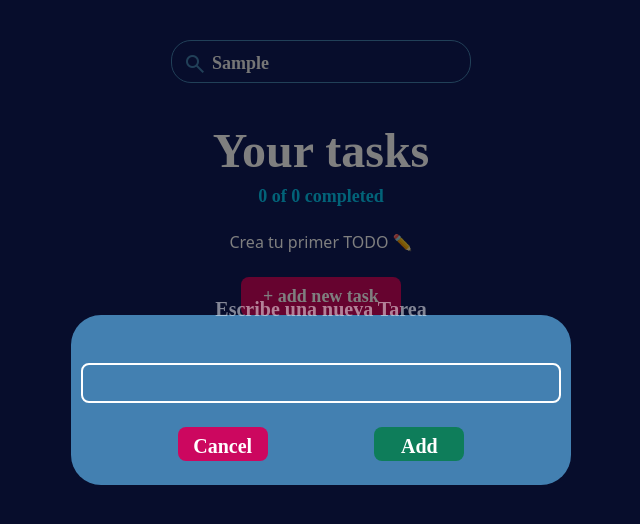
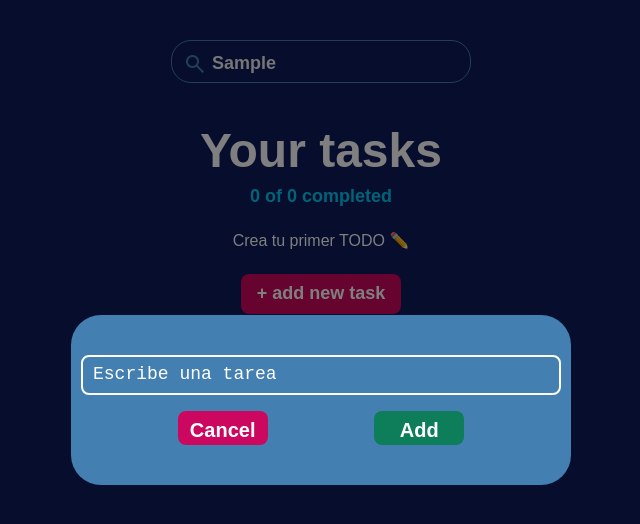
Before and after one commit to paurrev/Task-Management, a React (Vite) app in the folder 1er-proyecto todo/: page / in a window 1280 px wide. Both pictures are taken after typing "Sample" into the empty fields and a click on the button "+ add new task". Shown: the top 524 px of the page, without its empty margins (319-959 px from the left). Built offline with nearby package versions, Linux system fonts and the light colour scheme.

Commit message:
Change font and adjust modal styles

```diff
--- a/1er-proyecto todo/package.json
+++ b/1er-proyecto todo/package.json
@@ -10,6 +10,7 @@
     "preview": "vite preview"
   },
   "dependencies": {
+    "@fontsource-variable/heebo": "^5.0.22",
     "react": "^18.3.1",
     "react-dom": "^18.3.1",
     "react-loading-skeleton": "^3.4.0"
--- a/1er-proyecto todo/src/Modal/modal.css
+++ b/1er-proyecto todo/src/Modal/modal.css
@@ -9,6 +9,6 @@
   display: flex;
   justify-content: center;
   align-items: center;
-  font-family: 'Comfortaa', cursive;
+
   font-weight: 800;
 }
--- a/1er-proyecto todo/src/components/CreateTodoButton/CreateTodoButton.css
+++ b/1er-proyecto todo/src/components/CreateTodoButton/CreateTodoButton.css
@@ -1,10 +1,9 @@
-.todo-button-add{
-  font-family: 'Comfortaa', cursive;
+.todo-button-add {
   cursor: pointer;
   align-self: center;
   width: 160px;
   height: 40px;
-  background-color: #CC075F;
+  background-color: #cc075f;
   color: #ffff;
   border: none;
   border-radius: 8px;
--- a/1er-proyecto todo/src/components/TodoCounter/TodoCounter.css
+++ b/1er-proyecto todo/src/components/TodoCounter/TodoCounter.css
@@ -1,20 +1,19 @@
-.todo-header-task{
-  font-family: 'Comfortaa', cursive;
+.todo-header-task {
 }
 
 .todo-header_title {
   font-size: 3rem;
   font-weight: 700;
-  color: #FFFFFF;
+  color: #ffffff;
   text-align: start;
-  margin-bottom: .5rem;
+  margin-bottom: 0.5rem;
   text-align: center;
 }
 
-.todo-header-completed{
-  font-size:  1.125rem;
+.todo-header-completed {
+  font-size: 1.125rem;
   font-weight: 600;
-  color: #05C7F2;
+  color: #05c7f2;
   text-align: center;
   margin: 0;
 }
--- a/1er-proyecto todo/src/components/TodoForms/TodoForms.css
+++ b/1er-proyecto todo/src/components/TodoForms/TodoForms.css
@@ -1,30 +1,25 @@
-.todoForm-container{
+.todoForm-container {
   display: flex;
   flex-direction: column;
   align-items: center;
   justify-content: center;
   width: 500px;
   height: 170px;
-  background-color: #4380B1;
+  background-color: #4380b1;
   border-radius: 30px;
   /* padding: 0 10px; */
 }
 
-.todoForm-title{
+/* .todoForm-title{
   position: absolute;
   transition: 0.5s;
   top: 298px;
-  /* left: 300px; */
+  left: 300px;
   color: #FFF;
   opacity: 50%;
-}
+} */
 
-.todoForm-title2{
-  color: transparent;
-}
-
-.todoForm-title,
-.todoForm-title2{
+.todoForm-title {
   font-family: Comfortaa;
   font-size: 20px;
   font-style: normal;
@@ -33,14 +28,13 @@
   pointer-events: none;
 }
 
-.todoForm-text:focus + .todoForm-title ,
+/* .todoForm-text:focus + .todoForm-title ,
 .todoForm-text:valid + .todoForm-title {
   transform: translateX(0px) translateY(-34px);
   opacity: 100%;
-}
+} */
 
-
-.todoForm-text{
+.todoForm-text {
   display: inline-block;
   width: auto;
   min-width: 480px;
@@ -49,10 +43,10 @@
   background-color: transparent;
   resize: none;
   border-radius: 8px;
-  border: 2px solid var(--white, #FFF);
+  border: 2px solid var(--white, #fff);
   outline: none;
   color: white;
-  font-family: 'Comfortaa', cursive;
+
   font-size: 18px;
   font-style: normal;
   font-weight: 500;
@@ -62,20 +56,24 @@
   overflow: hidden;
   transition: 0.5s;
   white-space: nowrap;
+  margin-bottom: 16px;
+  &::placeholder {
+    color: white;
+  }
 }
 
-.todoForm-text:focus,
+/* .todoForm-text:focus,
 .todoForm-text:valid{
   margin: 16px 0;
   border: 3px solid #05C7F2;
   transition: .5s;
-}
+} */
 
-.todoForm-text:not(:focus-within):invalid{
+/* .todoForm-text:not(:focus-within):invalid{
   margin: 0 0 24px 0;
-}
+} */
 
-.todoForm-buttons{
+.todoForm-buttons {
   display: flex;
   /* flex-direction: row; */
   justify-content: space-evenly;
@@ -83,8 +81,7 @@
   transition: all 0.2s;
 }
 
-.todoForm-buttons > button{
-  font-family: 'Comfortaa', cursive;
+.todoForm-buttons > button {
   font-size: 20px;
   width: 90px;
   height: 34px;
@@ -96,74 +93,74 @@
   overflow: hidden;
 }
 
-button > span{
+button > span {
   text-align: center;
 }
 
-.todoForm-cancel{
+.todoForm-cancel {
   display: flex;
   position: relative;
-  background-color: #CC075F;
+  background-color: #cc075f;
   justify-content: center;
   align-items: center;
 }
 
-.todoForm-add{
+.todoForm-add {
   display: flex;
   position: relative;
-  background-color: #0E7D5A;
+  background-color: #0e7d5a;
   justify-content: center;
   align-items: center;
 }
 
-.todoForm-cancel .todoForm-cancel_icon{
+.todoForm-cancel .todoForm-cancel_icon {
   top: 6px;
   right: 87px;
 }
 
-.todoForm-add .todoForm-add_icon{
+.todoForm-add .todoForm-add_icon {
   top: 7px;
   left: 90px;
 }
 
-.todoForm-buttons .todoForm-button{
+.todoForm-buttons .todoForm-button {
   position: absolute;
   transform-origin: center center;
   transition: transform 0.3s ease-in-out;
 }
 
-.todoForm-cancel:hover .todoForm-cancel_icon{
+/* .todoForm-cancel:hover .todoForm-cancel_icon{
   display: block;
   transform: translateX(55px) rotate(90deg) scale(1.1);
-}
+} */
 
-.todoForm-buttons .todoForm-txt{
+.todoForm-buttons .todoForm-txt {
   position: absolute;
   top: 8px;
   transition: all 0.3s ease-in-out;
 }
 
-.todoForm-add:hover .todoForm-add_icon{
+.todoForm-add:hover .todoForm-add_icon {
   display: block;
   transform: translateX(-55px) rotate(90deg) scale(1.1);
 }
 
-.todoForm-cancel:hover .todoForm-text_cancel{
+.todoForm-cancel:hover .todoForm-text_cancel {
   transform: translateX(5em);
 }
 
-.todoForm-add:hover .todoForm-text_add{
+.todoForm-add:hover .todoForm-text_add {
   transform: translateX(-5em);
 }
 
-button:active{
+button:active {
   transform: scale(0.9);
 }
 
-.todoForm-cancel:active{
+.todoForm-cancel:active {
   box-shadow: 0px 1px 15px 2px #a5074eae;
 }
 
-.todoForm-add:active{
+.todoForm-add:active {
   box-shadow: 0px 1px 15px 2px #0b5b46b8;
 }
--- a/1er-proyecto todo/src/components/TodoForms/TodoForms.jsx
+++ b/1er-proyecto todo/src/components/TodoForms/TodoForms.jsx
@@ -25,14 +25,14 @@ export function TodoForm() {
 
   return (
     <form className="todoForm-container" onSubmit={onSubmit}>
-      <label className="todoForm-title2">Escribe una nueva Tarea</label>
+      <label className="todoForm-title2"></label>
       <textarea
         required
+        placeholder='Escribe una tarea'
         className="todoForm-text"
         value={newTodoValue}
         onChange={onChange}
       />
-      <label className="todoForm-title">Escribe una nueva Tarea</label>
       <div className="todoForm-buttons">
         <button
           type="button"
--- a/1er-proyecto todo/src/components/TodoItem/TodoItem.css
+++ b/1er-proyecto todo/src/components/TodoItem/TodoItem.css
@@ -1,9 +1,9 @@
-.todo-item{
+.todo-item {
   display: flex;
   position: relative;
   width: 100%;
   height: 100%;
-  background-color: #4380B1;
+  background-color: #4380b1;
   margin: 16px 0px;
   border-radius: 16px;
 }
@@ -16,7 +16,6 @@
   height: 0;
   width: 0;
 }
-
 
 .container {
   display: block;
@@ -49,7 +48,7 @@
 
 /* Create the checkmark/indicator (hidden when not checked) */
 .checkmark:after {
-  content: "";
+  content: '';
   position: absolute;
   display: none;
 }
@@ -65,14 +64,14 @@
   top: 0.14em;
   width: 0.2em;
   height: 0.45em;
-  border: solid #E0E0E2;
+  border: solid #e0e0e2;
   border-width: 0 0.15em 0.15em 0;
   transform: rotate(45deg);
 }
 
 @keyframes pulse {
   0% {
-    box-shadow: 0 0 0 #0B6E4F90;
+    box-shadow: 0 0 0 #0b6e4f90;
     rotate: 20deg;
   }
 
@@ -81,30 +80,28 @@
   }
 
   75% {
-    box-shadow: 0 0 0 10px #0B6E4F60;
+    box-shadow: 0 0 0 10px #0b6e4f60;
   }
 
   100% {
-    box-shadow: 0 0 0 13px #0B6E4F30;
+    box-shadow: 0 0 0 13px #0b6e4f30;
     rotate: 0;
   }
 }
 
-
-.todo-item_text{
+.todo-item_text {
   color: #ffff;
   font-size: 16px;
-  font-family: 'Comfortaa', cursive;
+
   font-weight: 700;
   box-sizing: content-box;
   padding-right: 10px;
 }
-.todo-item_text--completed{
+.todo-item_text--completed {
   text-decoration: line-through;
   color: #ffffff8a;
 }
-.todo-item_delete{
-  font-family: 'Comfortaa', cursive;
+.todo-item_delete {
   cursor: pointer;
   font-size: 16px;
   position: absolute;
--- a/1er-proyecto todo/src/components/TodoSearch/TodoSearch.css
+++ b/1er-proyecto todo/src/components/TodoSearch/TodoSearch.css
@@ -1,33 +1,32 @@
-.todo-header{
+.todo-header {
   display: flex;
   position: relative;
   align-items: center;
   margin: 0 auto;
 }
-.todo-header_search{
+.todo-header_search {
   align-items: center;
   width: 250px;
-  font-family: 'Comfortaa', cursive;
+
   font-size: 18px;
   padding: 12px 8px 8px 40px;
   background-color: transparent;
-  border: 1px #4380B1 solid;
+  border: 1px #4380b1 solid;
   border-radius: 20px;
-  caret-color: #0580E2;
+  caret-color: #0580e2;
   color: #ededed;
   font-weight: 800;
 }
-.todo-header_search::placeholder{
-  color: #A2A9B0;
+.todo-header_search::placeholder {
+  color: #a2a9b0;
 }
-.todo-header_search:focus{
+.todo-header_search:focus {
   outline: none;
 }
-.todo-header_search:focus{
+.todo-header_search:focus {
   box-shadow: 0px 0px 8px 0px rgba(45, 116, 176, 1);
-
 }
-.todo-header_icon{
+.todo-header_icon {
   margin-top: 2px;
   width: 24px;
   height: 24px;
@@ -35,6 +34,5 @@
   top: 50%;
   padding-left: 12px;
   transform: translateY(-50%);
-  color: #4380B1
-;
+  color: #4380b1;
 }
--- a/1er-proyecto todo/src/index.css
+++ b/1er-proyecto todo/src/index.css
@@ -2,7 +2,7 @@ body {
   margin: 0;
   padding: 0;
   background: #0E1A59;
-  font-family: system-ui;
+  font-family: 'Heebo Variable', sans-serif;
   display: grid;
   place-content: center;
   min-height: 100vh;
--- a/1er-proyecto todo/src/main.jsx
+++ b/1er-proyecto todo/src/main.jsx
@@ -1,6 +1,7 @@
 import React from 'react';
 import { createRoot } from 'react-dom/client'
 import { App } from './App/App.jsx'
+import '@fontsource-variable/heebo';
 import './index.css'
 
 const root = createRoot(document.getElementById('root'))
```
Also changed, not shown: 1er-proyecto todo/fonts/Comfortaa-VariableFont_wght.ttf (deleted), 1 other file (tests, documents, lock files or other folders).
